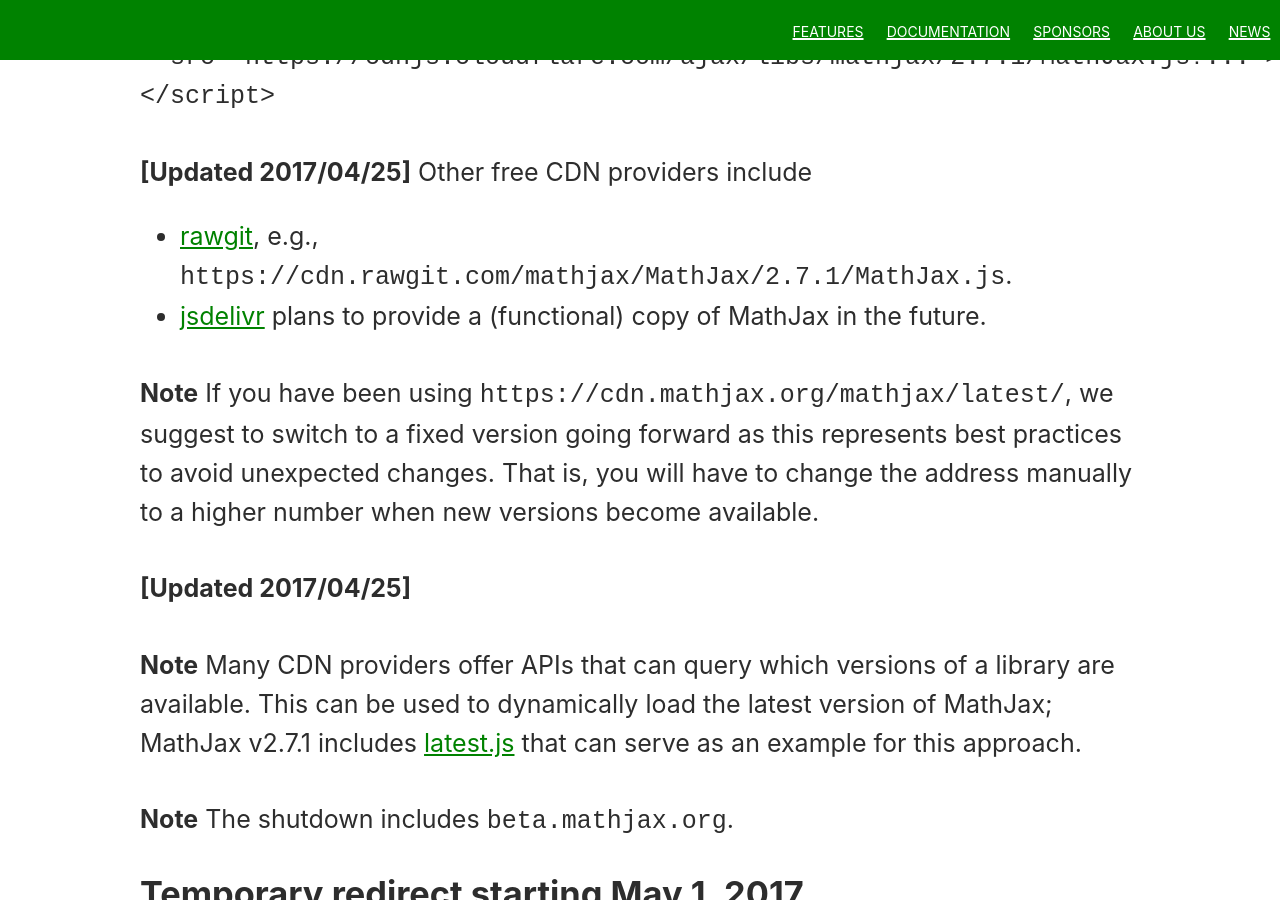
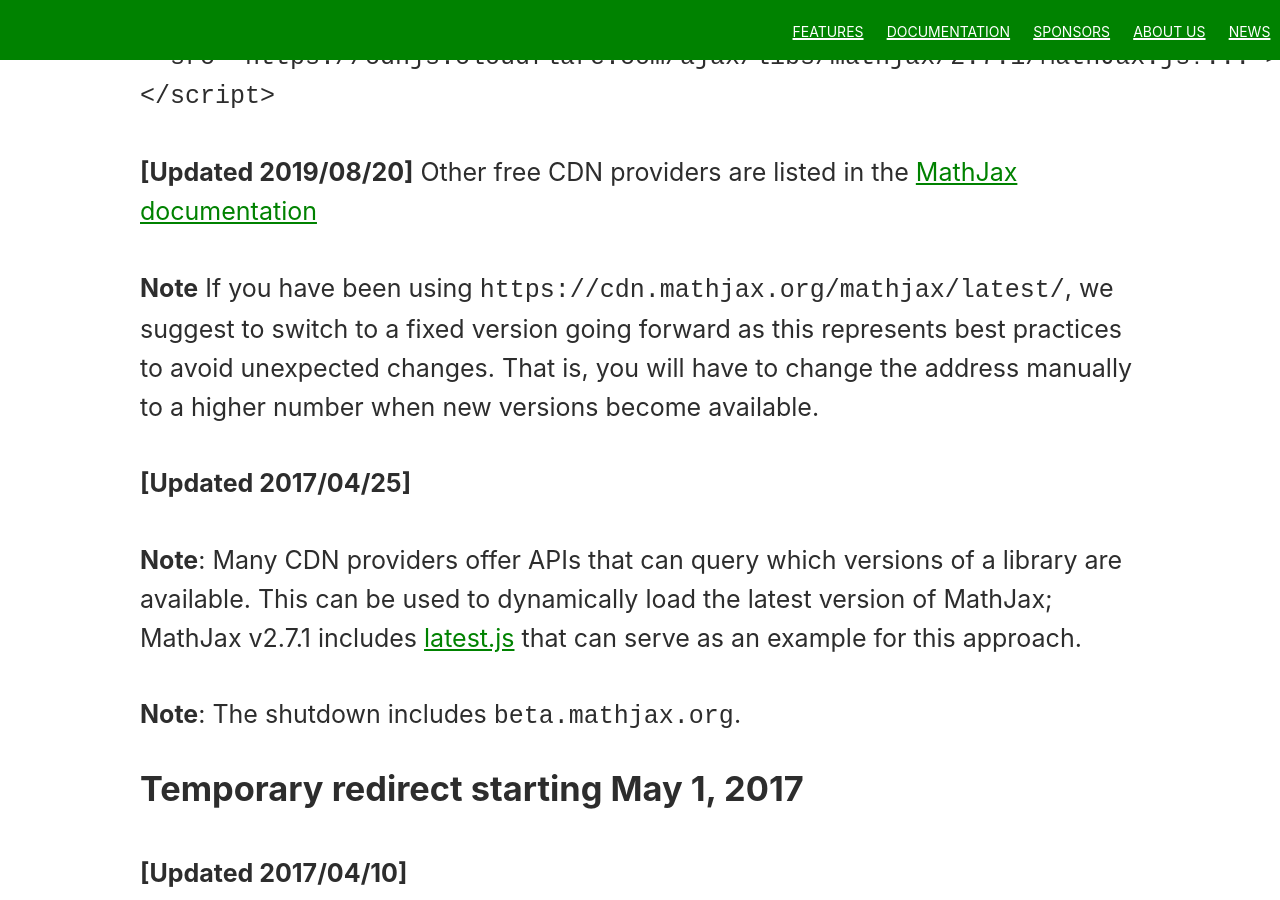
Before and after one commit to mathjax/MathJax-website, a Jekyll site: the page built from _posts/2017/2017-03-31-cdn-shutting-down.md, in a window 1280 px wide and 900 px high, scrolled down 3109 px. Built offline with Jekyll 4.4.1, drawn with Linux system fonts in a browser that asks for light colours; some of the changed text lies outside the part shown.

````diff
--- a/_includes/frontpage/sponsors.html
+++ b/_includes/frontpage/sponsors.html
@@ -204,7 +204,7 @@
 
     <hr />
 
-    <h3>Partners</h3>
+    <h3 id="partners">Partners</h3>
     <div class="cards sponsors partners">
 
       <a href="#ieee-stub" id="to-ieee-stub">
@@ -253,7 +253,7 @@
 
     <hr />
 
-    <h3>Supporters</h3>
+    <h3 id="supporters">Supporters</h3>
     <div class="cards sponsors supporters">
 
       <a href="http://www.aps.org">
@@ -315,7 +315,7 @@
 
     <hr />
 
-    <h3>Friends</h3>
+    <h3 id="friends">Friends</h3>
     <div class="cards sponsors friends">
       <a href="https://www.hostingadvice.com/blog/mathjax-displays-notion-across-browsers/">HostingAdvice</a>
       <a href="http://www.physicsforums.com/">Physics Forums</a>
--- a/_includes/head.html
+++ b/_includes/head.html
@@ -2,11 +2,11 @@
   <meta charset="utf-8">
   <meta http-equiv="X-UA-Compatible" content="IE=edge">
   <!-- TODO remove unsafe-* when v3 becomes available -->
-  <meta http-equiv="Content-Security-Policy" content="default-src 'none'; script-src 'unsafe-inline' 'unsafe-eval' 'self' https://cdnjs.cloudflare.com https://www.google-analytics.com https://ssl.google-analytics.com; style-src 'self' 'unsafe-inline' https://fonts.googleapis.com; img-src 'self' https://www.mathjax.org https://www.google-analytics.com https://img.shields.io https://www.paypalobjects.com; font-src 'self' https://cdnjs.cloudflare.com https://fonts.gstatic.com; connect-src 'self' https://api.cdnjs.com https://cdnjs.cloudflare.com" />
+  <meta http-equiv="Content-Security-Policy" content="default-src 'none'; script-src 'unsafe-inline' 'unsafe-eval' 'self' https://cdnjs.cloudflare.com https://www.google-analytics.com https://ssl.google-analytics.com; style-src 'self' 'unsafe-inline' https://fonts.googleapis.com; img-src 'self' https://www.mathjax.org https://www.google-analytics.com https://img.shields.io https://www.paypalobjects.com; font-src 'self' https://cdnjs.cloudflare.com https://fonts.gstatic.com; connect-src 'self' https://ssl.google-analytics.com/ https://api.cdnjs.com https://cdnjs.cloudflare.com" />
   <meta name="viewport" content="width=device-width, initial-scale=1">
   <link rel="stylesheet" href="{{ site.baseurl }}/css/styles.css">
   <meta name="description" content="{{ site.description }}">
-  <link rel="canonical" href="{{ site.baseurl }}{{page.url}}">
+  <link rel="canonical" href="{{ site.url }}{{ page.url }}">
   <link rel="alternate" type="application/atom+xml" href="{{ site.baseurl }}/feed.xml" title="MathJax Atom feed">
   {% seo %}
   <script type="text/javascript" async src="{{ site.baseurl }}/js/main.js"></script>
--- a/_posts/2017/2017-03-31-cdn-shutting-down.md
+++ b/_posts/2017/2017-03-31-cdn-shutting-down.md
@@ -10,7 +10,7 @@ categories:
 
 **The MathJax CDN hosted at [cdn.mathjax.org](cdn.mathjax.org) will be shutting down on April 30, 2017. <br> Current and future releases available on other CDN providers.**
 
-**Last Update: 2017/04/25** Please check for updates marked *[Updated 2017/04/10]*, *[Updated 2017/04/18]*, *[Updated 2017/04/25]*.
+**Last Update: 2017/04/25** Please check for updates marked *[Updated 2017/04/10]*, *[Updated 2017/04/18]*, *[Updated 2017/04/25]*, *[Updated 2019/08/20]*.
 
 
 ## Background
@@ -59,18 +59,16 @@ to
 ```
 
 
-**[Updated 2017/04/25]** Other free CDN providers include
-* [rawgit](https://rawgit.com), e.g., `https://cdn.rawgit.com/mathjax/MathJax/2.7.1/MathJax.js`.
-* [jsdelivr](https://jsdelivr.com) plans to provide a (functional) copy of MathJax in the future.
+**[Updated 2019/08/20]** Other free CDN providers are listed in the [MathJax documentation](http://docs.mathjax.org/en/v2.7-latest/start.html#using-a-content-delivery-network-cdn)
 
 
 **Note** If you have been using `https://cdn.mathjax.org/mathjax/latest/`, we suggest to switch to a fixed version going forward as this represents best practices to avoid unexpected changes.  That is, you will have to change the address manually to a higher number when new versions become available.
 
 **[Updated 2017/04/25]**
 
-**Note** Many CDN providers offer APIs that can query which versions of a library are available. This can be used to dynamically load the latest version of MathJax; MathJax v2.7.1 includes [latest.js](https://github.com/mathjax/MathJax/blob/2.7.1/unpacked/latest.js) that can serve as an example for this approach.
+**Note**: Many CDN providers offer APIs that can query which versions of a library are available. This can be used to dynamically load the latest version of MathJax; MathJax v2.7.1 includes [latest.js](https://github.com/mathjax/MathJax/blob/2.7.1/unpacked/latest.js) that can serve as an example for this approach.
 
-**Note** The shutdown includes `beta.mathjax.org`.
+**Note**: The shutdown includes `beta.mathjax.org`.
 
 
 ## Temporary redirect starting May 1, 2017
@@ -81,7 +79,7 @@ We will implement a temporary redirect on `cdn.mathjax.org` to redirect users to
 
 **[Updated 2017/04/18]** The code for the redirect can be [found on GitHub](https://github.com/mathjax/cdn-redirect).
 
-**Note** This is a temporary stopgap. While most sites should continue to work as usual, this will not work in all edge cases, e.g., custom configurations with hard-coded references to `cdn.mathjax.org`, sites with security policies that whitelist only `cdn.mathjax.org`, poorly synchronized code.
+**Note**: This is a temporary stopgap. While most sites should continue to work as usual, this will not work in all edge cases, e.g., custom configurations with hard-coded references to `cdn.mathjax.org`, sites with security policies that whitelist only `cdn.mathjax.org`, poorly synchronized code.
 
 Additionally, end users with browser extensions that block scripts broadly may have allowed scripts from `cdn.mathjax.org` and will have to allow scripts from `cdnjs.cloudflare.com` for the redirect to work.
 
@@ -97,11 +95,11 @@ If you want to share your installation across (sub)domains, keep in mind that Ma
 
 A common concern with local installations is the size of a complete copy of MathJax, in particular the ~29,000 PNGs in `fonts/HTML-CSS/TeX/png/`. These so-called "image fonts" are only relevant for the HTML-CSS output and in browsers where webfonts fail. Nowadays, there are extremely few edge cases where the "image fonts" could provide a benefit (e.g., users blocking webfonts) so it is usually safe to remove them. We generally recommend switching to the CommonHTML and SVG outputs since the HTML-CSS output will be dropped from v3.0.
 
-**Note.** Both `mathjax` on NPM and `components/mathjax` on Bower do not include the image fonts.
+**Note**: Both `mathjax` on NPM and `components/mathjax` on Bower do not include the image fonts.
 
 In addition, most sites only require a fraction of MathJax's functionality - usually 1 input + 1 output is sufficient. This allows further trimming of local installations, down to a few megabytes. Reducing the MathJax installation to the relevant parts is easily done either manually (using [our old guide](https://github.com/mathjax/MathJax-docs/wiki/Guide:-reducing-size-of-a-mathjax-installation/1814429ed1e97bfb7675c0fd400804baa9287249)) or automated, e.g., using our [MathJax-grunt-cleaner](https://github.com/mathjax/MathJax-grunt-cleaner).
 
-**Note.** If you remove features that can be accessed via the MathJax Menu (e.g., output options), we recommend disabling the relevant controls in the Menu; see the [Menu configuration options](http://docs.mathjax.org/en/latest/options/MathMenu.html) for more information.
+**Note**: If you remove features that can be accessed via the MathJax Menu (e.g., output options), we recommend disabling the relevant controls in the Menu; see the [Menu configuration options](http://docs.mathjax.org/en/latest/options/MathMenu.html) for more information.
 
 ### Third party extensions
 
````
Also changed, not shown: _includes/frontpage/features.html (+8 -6 lines).
